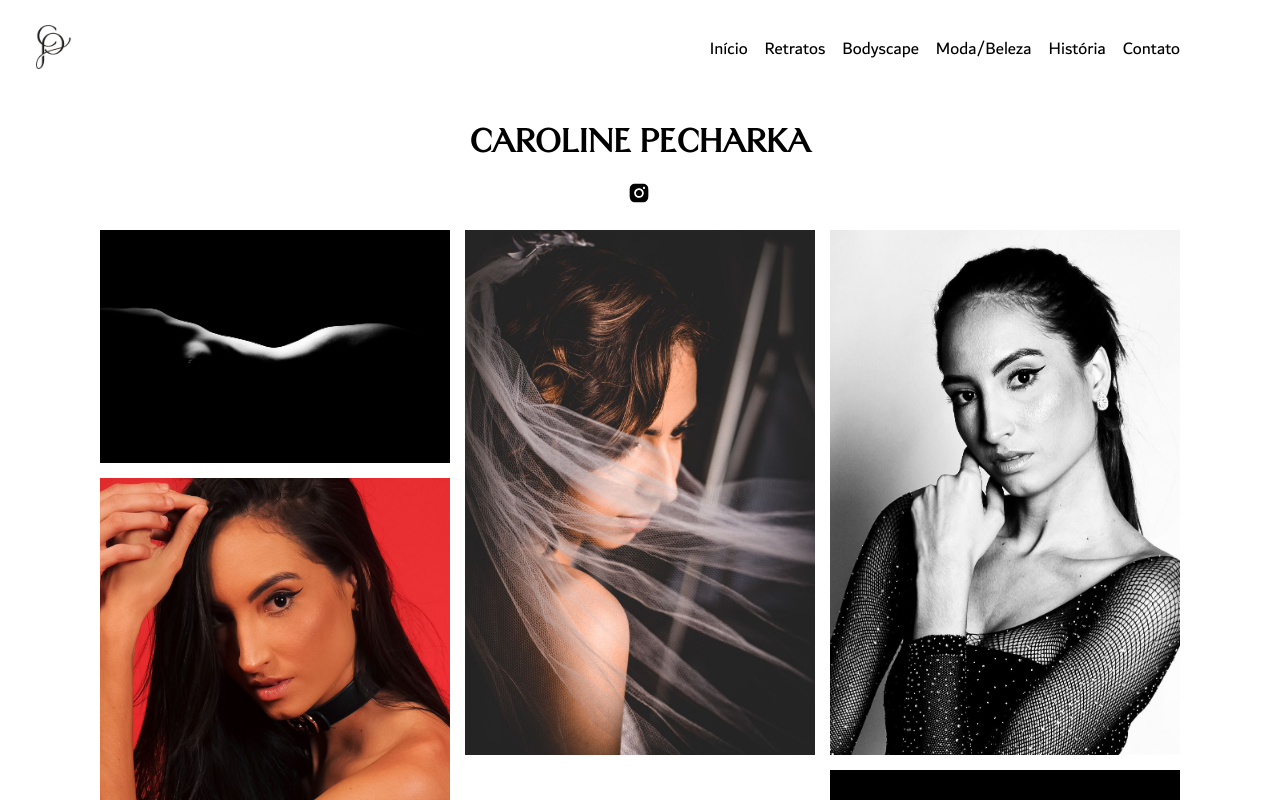
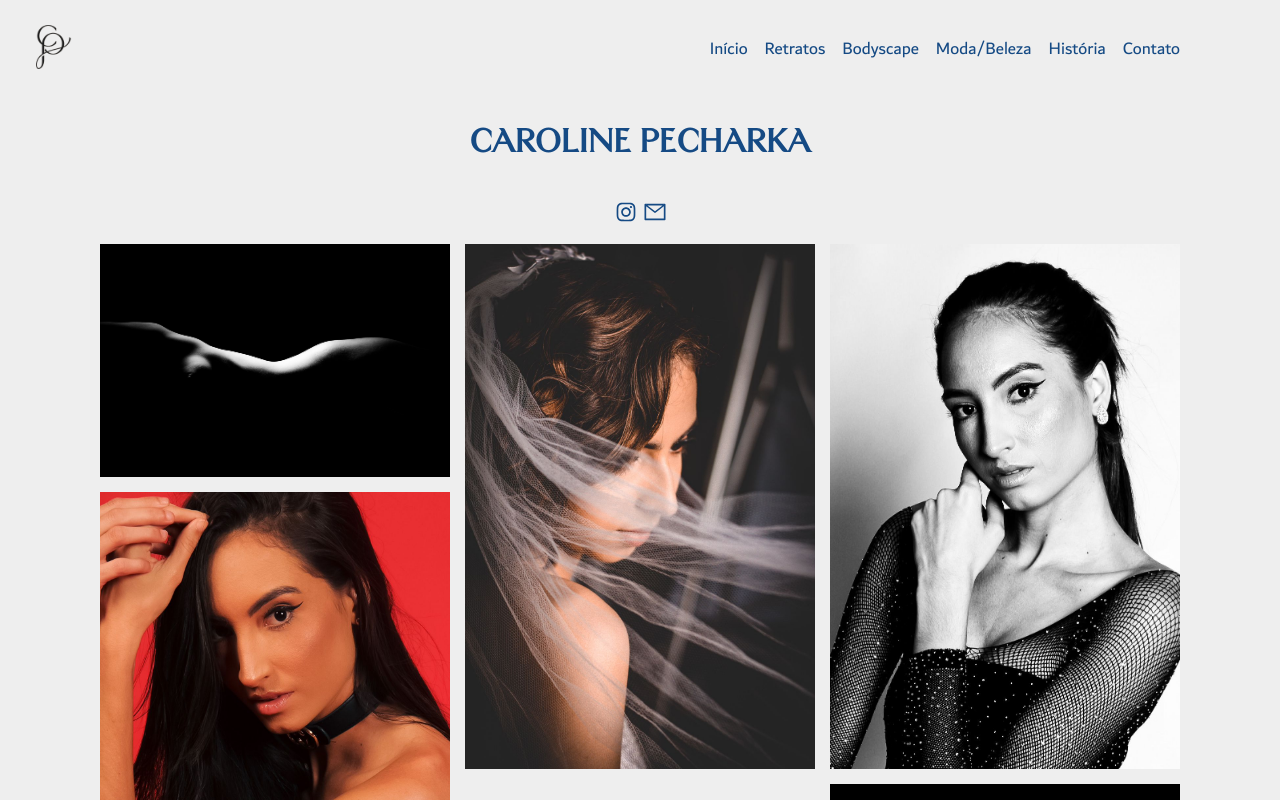
Before and after one commit to felipe-AGomes/portfolio-photographer, a Next.js app: page / in a window 1280 px wide. Shown: the top 800 px of the page. Built offline with nearby package versions, Linux system fonts and the light colour scheme.

Commit message:
feat: change colors

```diff
--- a/src/components/CardImage/CardImage.module.css
+++ b/src/components/CardImage/CardImage.module.css
@@ -36,6 +36,6 @@
 
 .imageContain .person.active {
 	visibility: visible;
-	color: #fff;
+	color: var(--font-color);
 	transition: 0.5s ;
 }
--- a/src/components/Header/Header.module.css
+++ b/src/components/Header/Header.module.css
@@ -14,11 +14,11 @@
 }
 
 header.contact {
-	background: #fff;
+	background: var(--primary-color);
 }
 
 .headerContain.scrolled {
-	background: #fff5;
+	background: #eee5;
 }
 
 .personNameContain {
@@ -67,7 +67,7 @@ header.contact {
 	border-bottom: 2px solid #0000;
 }
 .headerContain ul li:hover {
-	border-bottom: 2px solid #000;
+	border-bottom: 2px solid var(--font-color);
 }
 
 .personName {
@@ -110,7 +110,7 @@ header.contact {
 }
 
 .shortMenuContain.active {
-	background: #fff;
+	background: var(--primary-color);
 	top: 0;
 	color: #000;
 }
@@ -119,7 +119,7 @@ header.contact {
 	border-bottom: 2px solid #0000;
 }
 .shortMenuContain.active #shortMenu li:hover {
-	border-bottom: 2px solid #000;
+	border-bottom: 2px solid var(--font-color);
 }
 #shortMenu {
 	display: flex;
--- a/src/components/SocialMedia/SocialMedia.module.css
+++ b/src/components/SocialMedia/SocialMedia.module.css
@@ -1,11 +1,10 @@
 .socialMedia {
 	display: flex;
-	gap: 20px;
+	align-items: center;
+	justify-content: center;
 
-	position: relative;
-	left: 50%;
-	bottom: 19px;
-	transform: translateX(-13px);
+	width: 100%;
+	margin-bottom: 20px;
 	transition: 0.4s;
 }
 
--- a/src/components/SocialMedia/index.tsx
+++ b/src/components/SocialMedia/index.tsx
@@ -1,12 +1,17 @@
-import { AiFillInstagram } from 'react-icons/ai';
+import {
+	AiFillInstagram,
+	AiOutlineInstagram,
+	AiOutlineMail,
+} from 'react-icons/ai';
 import S from './SocialMedia.module.css';
 import useScrolledContext from '@/hooks/useScrolledContext';
 
 type Props = {
 	shortMenu?: boolean;
+	styles?: React.CSSProperties;
 };
 
-export default function SocialMedia({ shortMenu }: Props) {
+export default function SocialMedia({ shortMenu, styles }: Props) {
 	const { scrolled } = useScrolledContext();
 
 	return (
@@ -16,19 +21,27 @@ export default function SocialMedia({ shortMenu }: Props) {
 					? `${S.socialMediaShortMenu}`
 					: `${S.socialMedia} ${scrolled ? S.scrolled : ''}`
 			}
+			style={{ ...styles }}
 		>
 			<a
 				href='https://www.instagram.com/carolpecharka/'
 				target='_blank'
 				rel='noopener noreferrer'
 				style={{
+					display: 'flex',
+					alignItems: 'center',
+					justifyContent: 'center',
+					gap: '5px',
 					outline: 'none',
 					textDecoration: 'none',
 					color: 'inherit',
-					display: 'inline',
 				}}
 			>
-				<AiFillInstagram
+				<AiOutlineInstagram
+					size={24}
+					style={{ cursor: 'pointer' }}
+				/>
+				<AiOutlineMail
 					size={24}
 					style={{ cursor: 'pointer' }}
 				/>
--- a/src/styles/globals.css
+++ b/src/styles/globals.css
@@ -8,16 +8,22 @@
 	src: url('/fonts/grenda.otf');
 }
 
+:root {
+	--primary-color: #eee;
+	--font-color: #154a84;
+}
+
 * {
 	box-sizing: border-box;
 	padding: 0;
 	margin: 0;
 	font-family: 'grenda', sans-serif;
+	color: var(--font-color);
 }
 
 body,
 main {
-	background: #fff;
+	background: var(--primary-color);
 	min-height: 100vh;
 	overflow-x: hidden;
 }
```
Also changed, not shown: src/pages/contact/index.tsx (+2 -22 lines).
